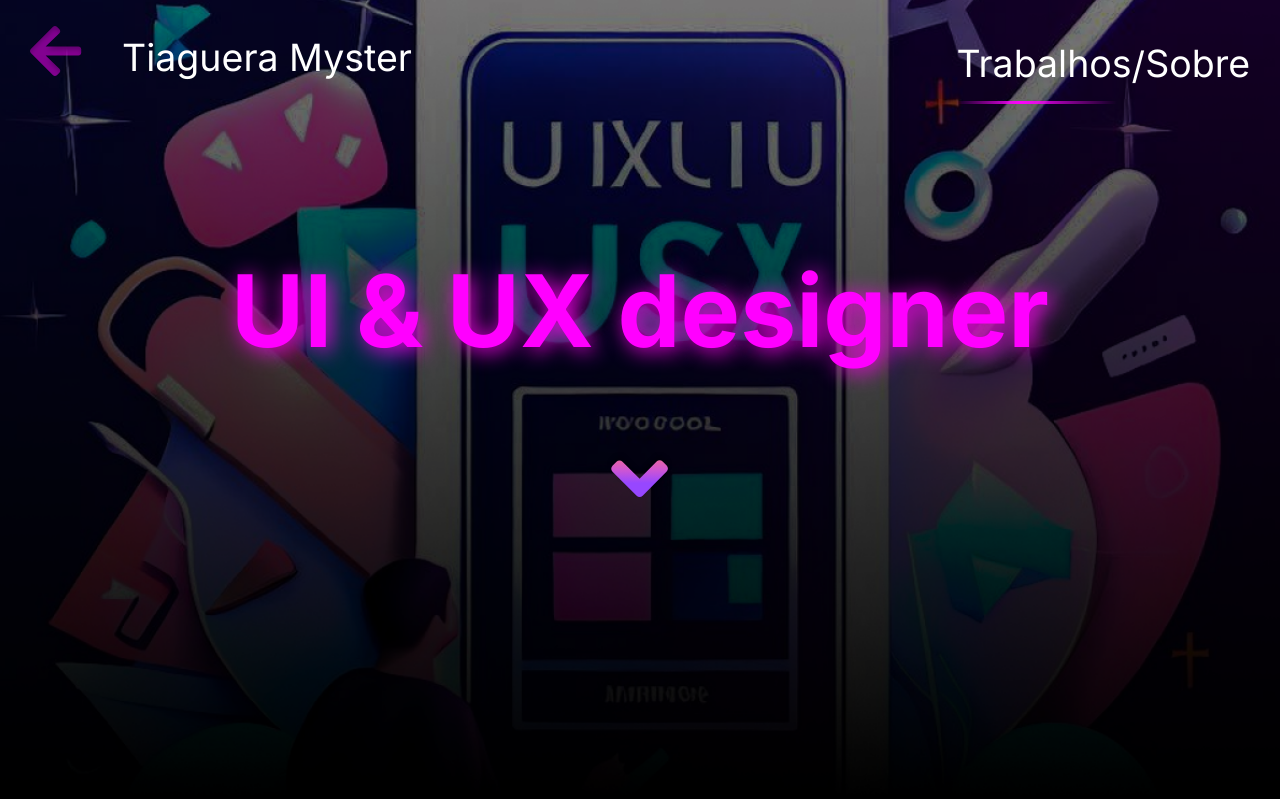
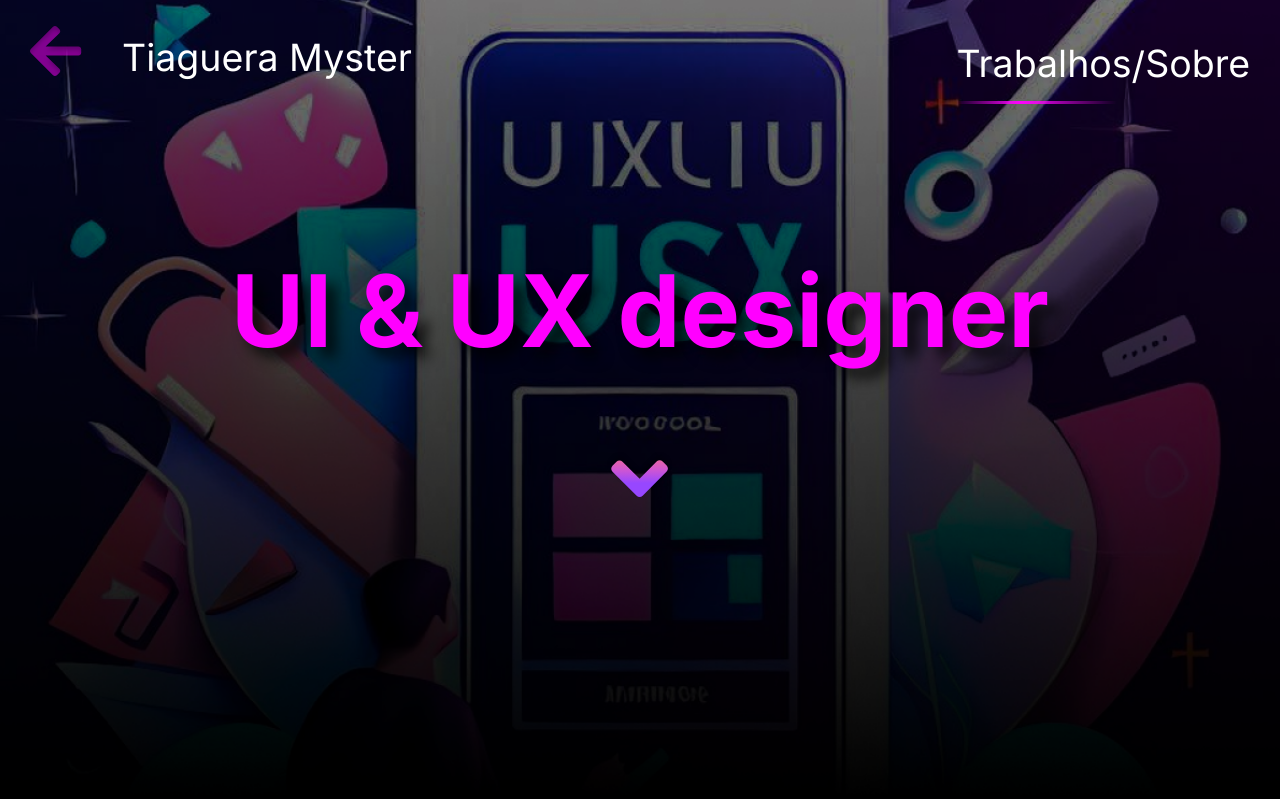
Before and after one commit to GaaraSan01/portfoliotiagueramyster, a Django app: page /projetos/ in a window 1280 px wide. Shown: the top 799 px of the page. Run offline with Django 4.2, Linux system fonts and the light colour scheme; data that the repository does not hold is empty.

Commit message:
ajustando box-shadow h1

```diff
--- a/portifolio/static/styles/portifolio.css
+++ b/portifolio/static/styles/portifolio.css
@@ -24,7 +24,7 @@ header {
     text-align: center;
     color: var(--primary-color);
     font-size: 10rem;
-    text-shadow: 4px 3px 21px #F0E;
+    text-shadow: 10px 10px 14px #000000c9;
 }
 
 .up {
```
